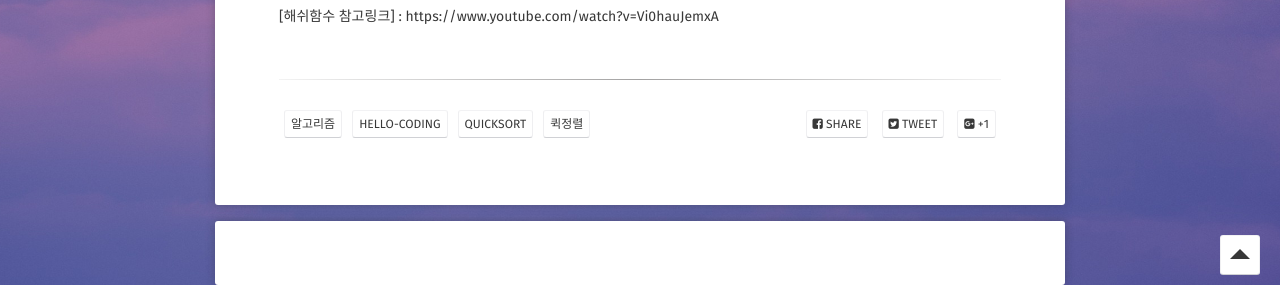
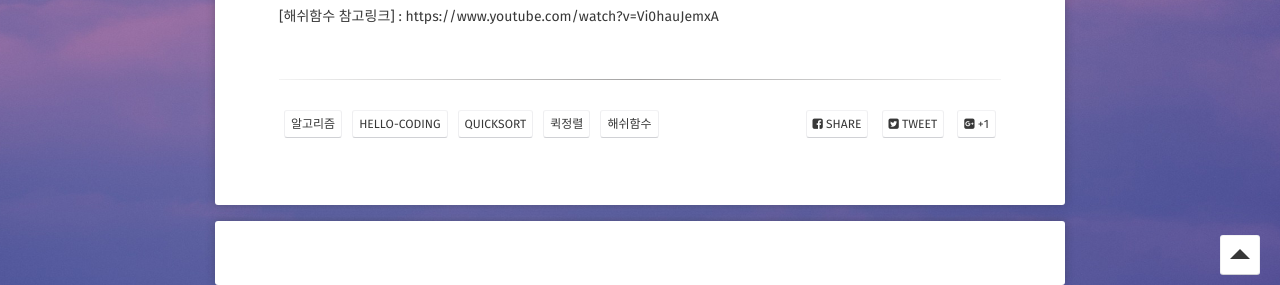
Before and after one commit to choiwono/choiwono.github.io, a Jekyll site: the page built from _posts/2018-12-12-hello-coding.md, in a window 1280 px wide and 900 px high, scrolled down 2618 px. Shown: the part 615-900 px from the top of the window. Built offline with Jekyll 4.4.1, drawn with Linux system fonts in a browser that asks for light colours; some web fonts are replaced; comment, search, counter and statistics services are not loaded.

Commit message:
Update 2018-12-12-hello-coding.md

```diff
--- a/_posts/2018-12-12-hello-coding.md
+++ b/_posts/2018-12-12-hello-coding.md
@@ -9,6 +9,7 @@ tag:
 - hello-coding
 - quickSort
 - 퀵정렬
+- 해쉬함수
 
 comments: true
 ---
```
